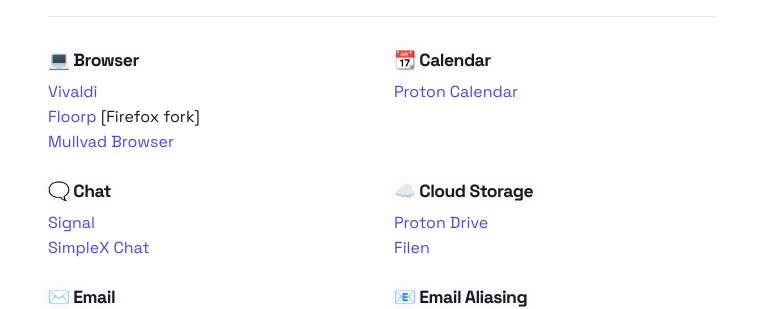
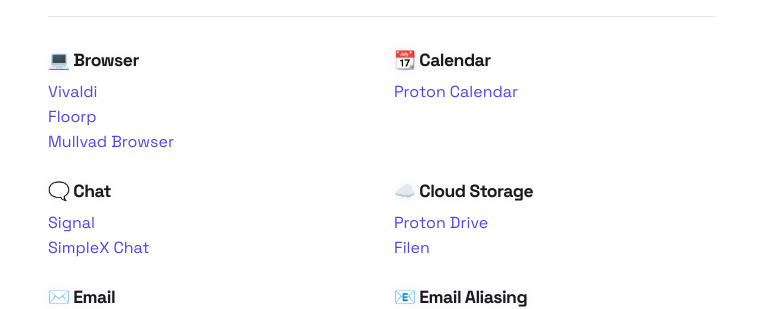
Before and after one commit to PASSK3YS/PASSK3YS.github.io, a Jekyll site: the page built from myrecommendations.md, in a window 1280 px wide. Shown: the part 220-529 px from the top of the page, without its empty margins (258-1021 px from the left). Built offline with Jekyll 4.4.1, drawn with Linux system fonts in a browser that asks for light colours.

Commit message:
chore: update content

```diff
--- a/myrecommendations.md
+++ b/myrecommendations.md
@@ -15,7 +15,7 @@
         <h3>💻 Browser</h3>
         <ul>
             <li><a href="https://vivaldi.com" target="_blank">Vivaldi</a></li>
-            <li><a href="https://floorp.app" target="_blank">Floorp</a> [Firefox fork]</li>
+            <li><a href="https://floorp.app" target="_blank">Floorp</a></li>
             <li><a href="https://mullvad.net/en/browser" target="_blank">Mullvad Browser</a></li>
         </ul>
     </div>
```
